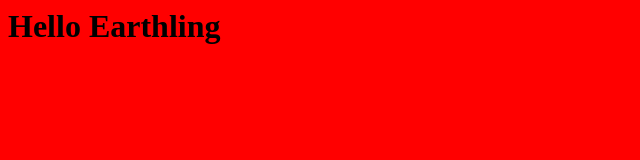
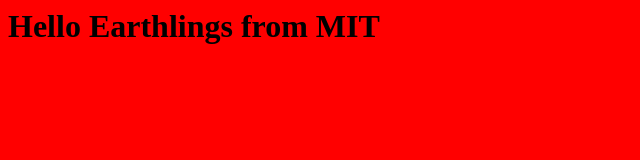
Before and after one commit to fperezt30/fernandocloud.github.io, a plain HTML site: page index.html in a window 1280 px wide. Shown: the whole page, without its empty margins (0-640 px from the left). Drawn offline with Linux system fonts and the light colour scheme.

Commit message:
Update index.html

```diff
--- a/index.html
+++ b/index.html
@@ -1,5 +1,5 @@
 <html>
 	<body bgcolor= "red">
-	<h1> Hello Earthling </h1>
+	<h1> Hello Earthlings from MIT </h1>
 	</body>
 </html>
```
